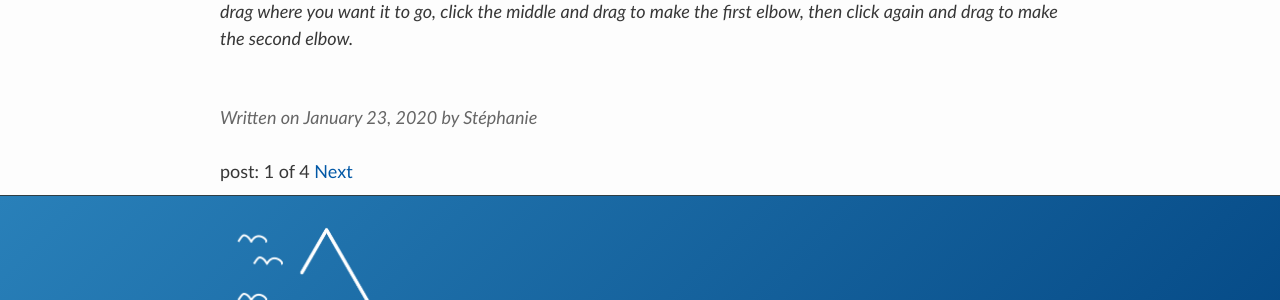
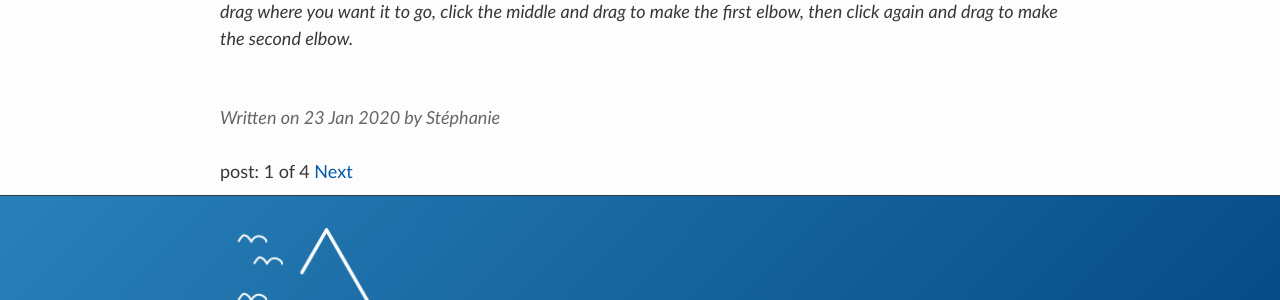
Before and after one commit to carl-watson/scotentSD.github.io, a Jekyll site: the page built from blog/index.html, in a window 1280 px wide and 900 px high, scrolled down 3752 px. Shown: the part 342-642 px from the top of the window. Built offline with Jekyll 4.4.1, drawn with Linux system fonts in a browser that asks for light colours; the list of posts is cut into pages by our own code; part of the change alters nothing that is shown.

```diff
--- a/blog/index.html
+++ b/blog/index.html
@@ -26,7 +26,7 @@ title: Blog
 
      <div class="date">
       <br>
-      Written on {{ post.date | date: "%B %e, %Y" }} {% if post.author %} by {{post.author}} {% endif %}
+      Written on {{ post.date | date_to_string }} {% if post.author %} by {{post.author}} {% endif %}
     </div>
 
     <div>
```
